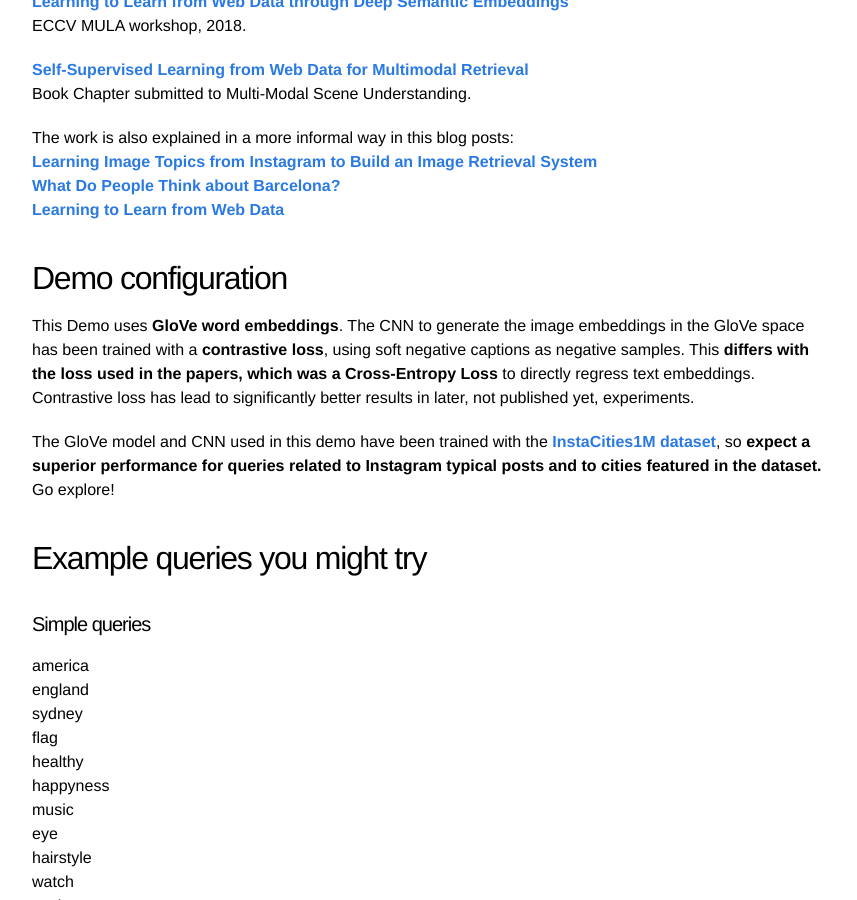
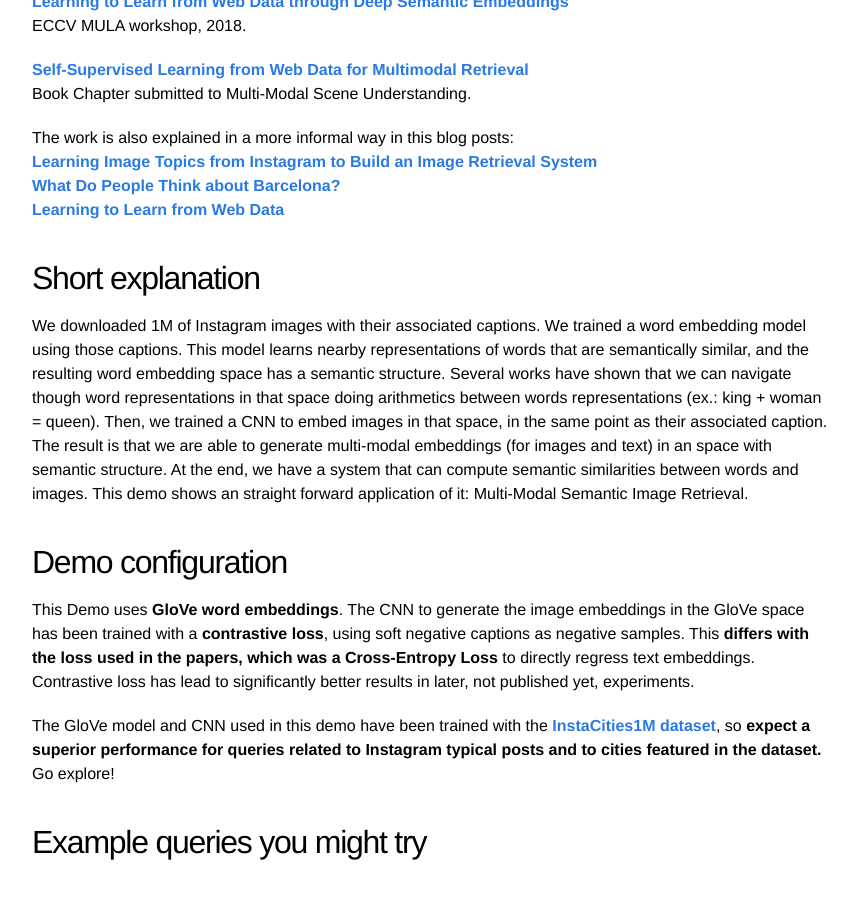
Before and after one commit to gombru/gombru.github.io, a Jekyll site: the page built from MMSemanticRetrievalDemo.md, in a window 1280 px wide and 900 px high, scrolled down 959 px. Shown: the whole window, without its empty margins (208-1065 px from the left). Built offline with Jekyll 4.4.1, drawn with Linux system fonts in a browser that asks for light colours.

Commit message:
Many thingsd

```diff
--- a/MMSemanticRetrievalDemo.md
+++ b/MMSemanticRetrievalDemo.md
@@ -40,7 +40,14 @@ The work is also explained in a more informal way in this blog posts:
 **[What Do People Think about Barcelona?](https://gombru.github.io/2018/01/12/insta_barcelona/)**
 **[Learning to Learn from Web Data](https://gombru.github.io/2018/08/01/learning_from_web_data/)**
 
+## Short explanation
 
+We downloaded 1M of Instagram images with their associated captions. We trained a word embedding model using those captions.
+This model learns nearby representations of words that are semantically similar, and the resulting word embedding space has a semantic structure.
+Several works have shown that we can navigate though word representations in that space doing arithmetics between words representations (ex.: king + woman = queen).
+Then, we trained a CNN to embed images in that space, in the same point as their associated caption. The result is that we are able to generate multi-modal embeddings (for images and text) in an space with semantic structure.
+At the end, we have a system that can compute semantic similarities between words and images.
+This demo shows an straight forward application of it: Multi-Modal Semantic Image Retrieval.
 
 ## Demo configuration
 
```
